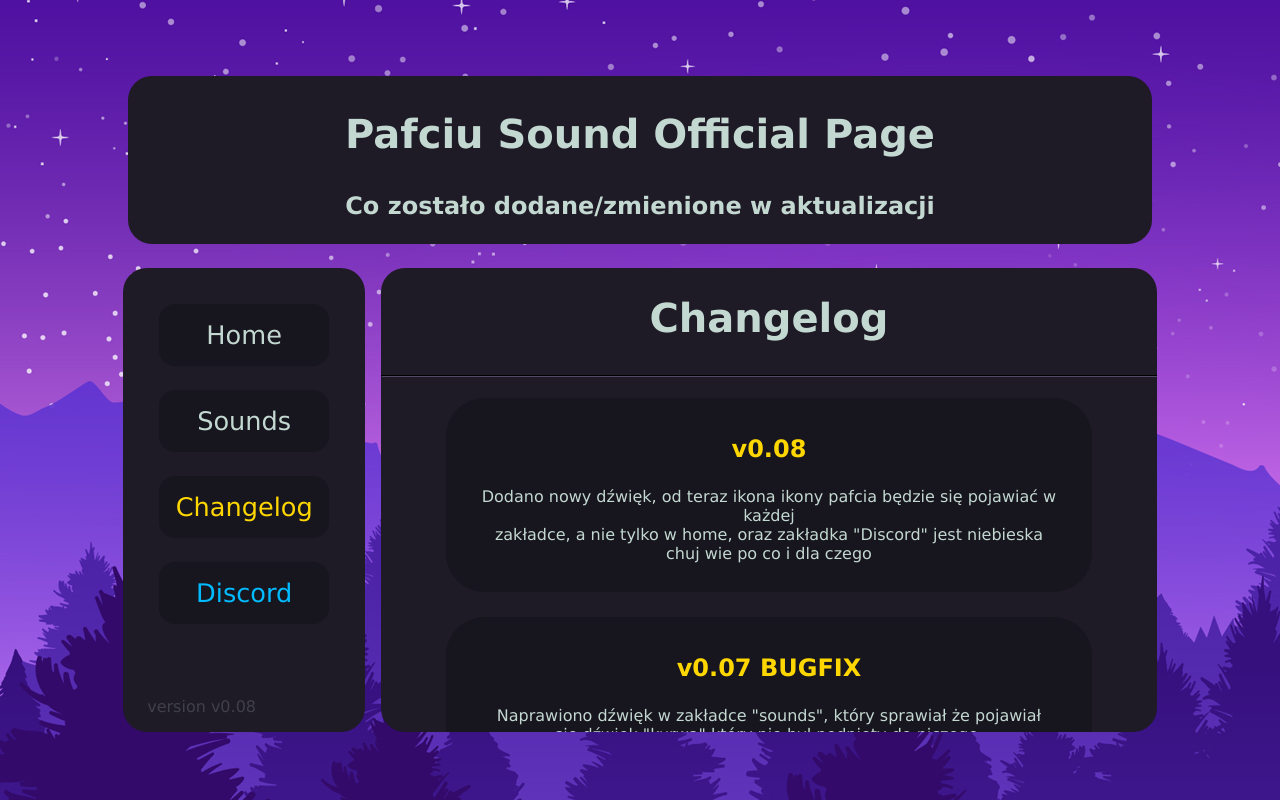
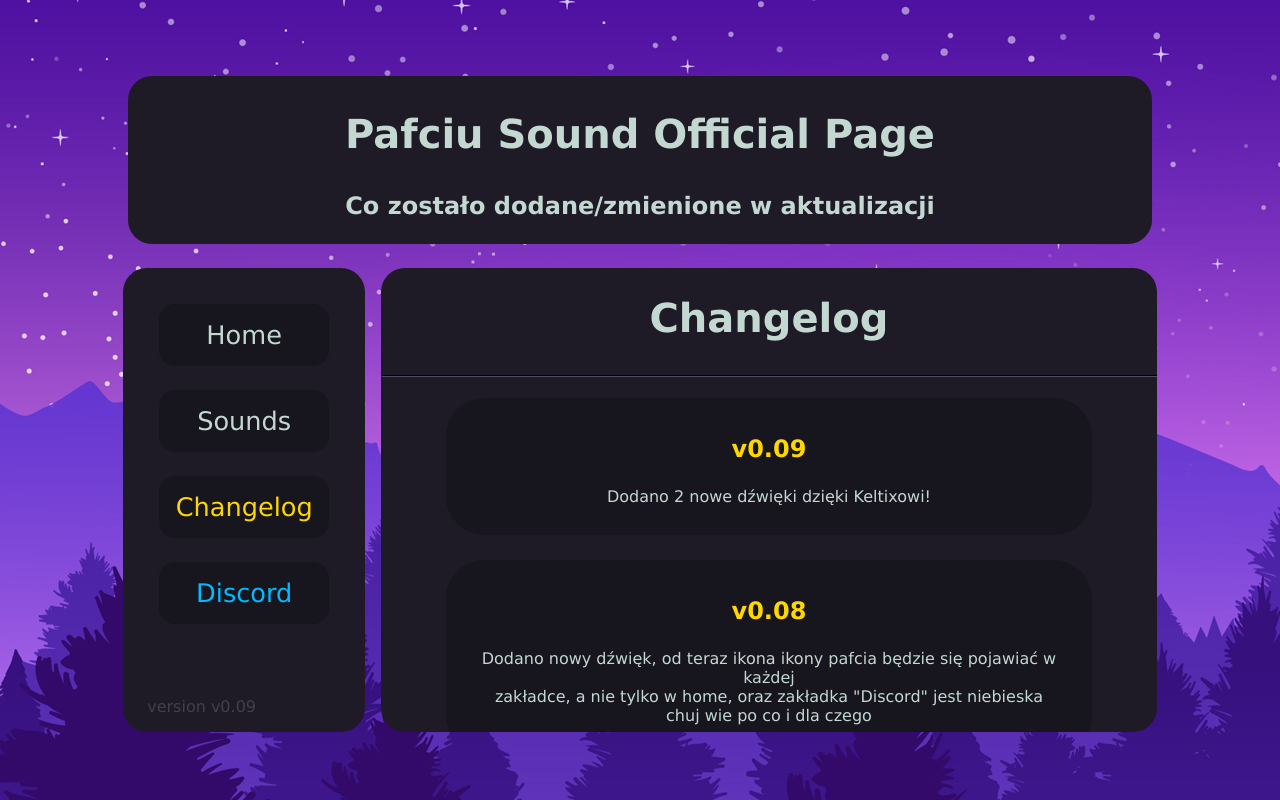
Before and after one commit to Mezziu/Pafciu-Sound, a plain HTML site: page changelog.html in a window 1280 px wide. Drawn offline with Linux system fonts and the light colour scheme.

Commit message:
Add files via upload

```diff
--- a/changelog.html
+++ b/changelog.html
@@ -20,7 +20,7 @@
           <a href="sounds.html">Sounds</a>
           <a style="color: gold;" href="changelog.html">Changelog</a>
           <a style="color: rgb(0, 187, 255);" href="https://discord.gg/qraYgGBJX7">Discord</a>
-          <p>version v0.08</p>
+          <p>version v0.09</p>
         </nav>
 
         <content class="changelog">
@@ -28,8 +28,14 @@
           <hr>
 
           <div>
+            <h3>v0.09</h3>
+             <p>
+              Dodano 2 nowe dźwięki dzięki Keltixowi!
+          </div>
+
+         <div>
             <h3>v0.08</h3>
-            <p>
+             <p>
               Dodano nowy dźwięk, od teraz ikona ikony pafcia będzie się pojawiać w każdej <br>
               zakładce, a nie tylko w home, oraz zakładka "Discord" jest niebieska <br>
               chuj wie po co i dla czego
--- a/sound.js
+++ b/sound.js
@@ -2,6 +2,8 @@ let sounds = [
     "NIEEE KURWA JEP JEP JEP",
     "Co ja tu muszę zrobić!",
     "Bełkot z okazji 100k",
+    "Kurwaaaa",
+    "No co jest do CHUJAAAAA",
 
 ];
 
```
Also changed, not shown: index.html (+1 -1 lines), sounds.html (+1 -1 lines), 2 other files.
